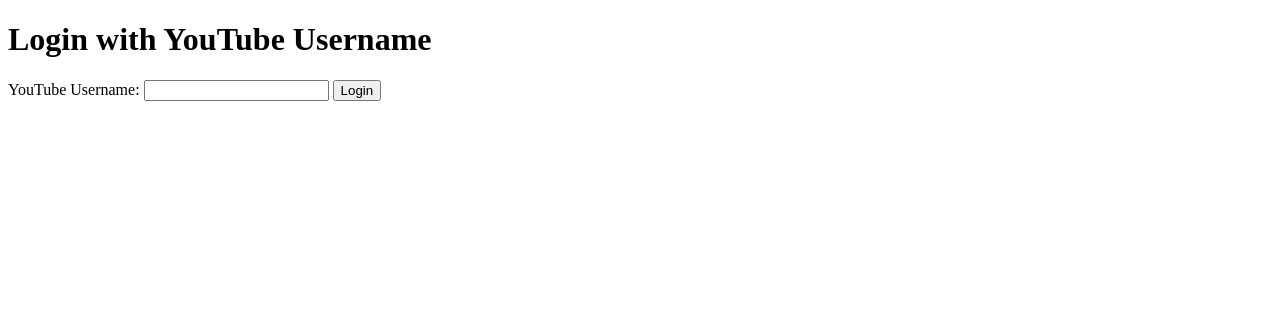
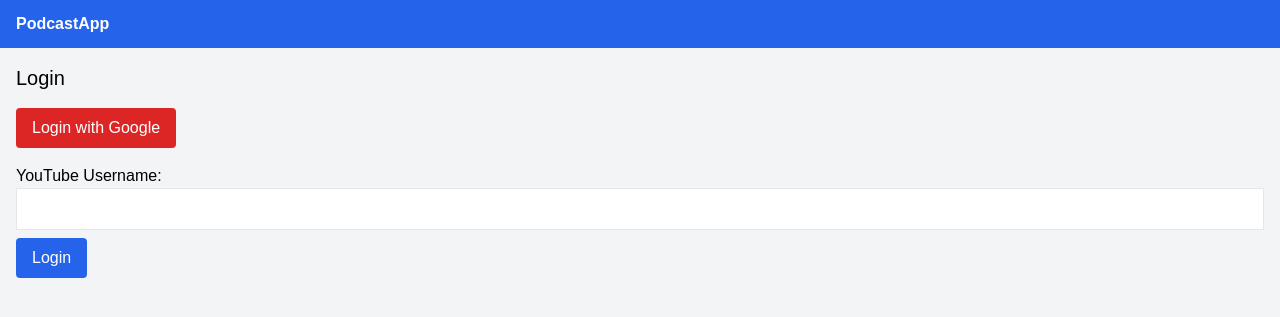
Before and after one commit to Fergulati/podcast-giveaway-app, a Flask app: page /login in a window 1280 px wide. Shown: the top 317 px of the page. Run offline with Flask 3, Linux system fonts and the light colour scheme; some libraries are stand-ins or nearby versions.

Commit message:
Integrate Google OAuth login

```diff
--- a/app/routes.py
+++ b/app/routes.py
@@ -9,9 +9,14 @@
 )
 from types import SimpleNamespace
 
-from .models import User, get_total_points
+from .models import User, OAuth, get_total_points
 import os
 import requests
+import json
+try:
+    from flask_dance.contrib.google import google
+except Exception:
+    google = None  # type: ignore
 
 bp = Blueprint('main', __name__)
 
@@ -20,8 +25,9 @@
 API_KEY = os.environ.get('YOUTUBE_API_KEY')
 
 CHANNEL_IDS = [
-    # Example channel IDs can be added here
-    'UC_x5XG1OV2P6uZZ5FSM9Ttw',  # Google Developers
+    'UCZY97wqlKHsx2qFibsMLLtg',
+    'UCAI6Gk0R_1aGa76ShKFA78Q',
+    'UCJfeceoPn3MSpdNM3n-DIWg',
 ]
 
 
@@ -38,6 +44,18 @@
     return render_template('channels.html', username=username, channels=channels)
 
 
+@bp.route('/channel/<cid>')
+def watch_channel(cid):
+    username = session.get('username')
+    if not username:
+        return redirect(url_for('main.login'))
+    channels = get_channel_data()
+    channel = next((c for c in channels if c['id'] == cid), None)
+    if channel is None:
+        return redirect(url_for('main.index'))
+    return render_template('watch.html', username=username, channel=channel)
+
+
 @bp.route('/login', methods=['GET', 'POST'])
 def login():
     if request.method == 'POST':
@@ -45,7 +63,47 @@
         session['username'] = username
         session['role'] = 'ROLE_ADMIN' if username == 'admin' else 'ROLE_USER'
         return redirect(url_for('main.index'))
-    return render_template('login.html')
+    return render_template('login.html', username=None)
+
+
+@bp.route('/oauth-login')
+def oauth_login():
+    if google is None:
+        return redirect(url_for('main.login'))
+    if not google.authorized:
+        return redirect(url_for('google.login'))
+    resp = google.get('/oauth2/v2/userinfo')
+    if not resp or not resp.ok:
+        return redirect(url_for('main.login'))
+    info = resp.json()
+    username = info.get('name') or info.get('email')
+    session['username'] = username
+    session['role'] = 'ROLE_ADMIN' if username == 'admin' else 'ROLE_USER'
+    token_data = google.token
+    session_factory = getattr(current_app, 'session_factory', None)
+    if session_factory is not None:
+        db_session = session_factory()
+        try:
+            user = db_session.query(User).filter_by(username=username).first()
+            if user is None:
+                user = User(username=username)
+                db_session.add(user)
+                db_session.commit()
+            oauth = (
+                db_session.query(OAuth)
+                .filter_by(provider='youtube', user_id=user.id)
+                .first()
+            )
+            token_str = json.dumps(token_data)
+            if oauth is None:
+                oauth = OAuth(provider='youtube', token=token_str, user_id=user.id)
+                db_session.add(oauth)
+            else:
+                oauth.token = token_str
+            db_session.commit()
+        finally:
+            db_session.close()
+    return redirect(url_for('main.index'))
 
 
 @bp.route('/logout')
@@ -77,7 +135,7 @@
             db_session.close()
 
     current_user = SimpleNamespace(id=user_id, username=username, points_total=points_total)
-    return render_template('dashboard.html', current_user=current_user)
+    return render_template('dashboard.html', current_user=current_user, username=username)
 
 
 def get_channel_data():
--- a/static/style.css
+++ b/static/style.css
@@ -1 +1,11 @@
-body { font-family: Arial, sans-serif; margin: 2em; }
+body {
+    font-family: Arial, sans-serif;
+    margin: 0;
+    background: #f9fafb;
+}
+
+.container {
+    max-width: 960px;
+    margin: 0 auto;
+    padding: 1rem;
+}
--- /dev/null
+++ b/templates/base.html
@@ -0,0 +1,27 @@
+<!doctype html>
+<html>
+<head>
+    <meta charset="utf-8">
+    <title>{% block title %}Podcast App{% endblock %}</title>
+    <link rel="stylesheet" href="{{ url_for('static', filename='style.css') }}">
+    <script src="https://cdn.tailwindcss.com"></script>
+</head>
+<body class="bg-gray-100">
+    <nav class="bg-blue-600 text-white">
+        <div class="container flex justify-between items-center py-3">
+            <a href="{{ url_for('main.index') }}" class="font-bold">PodcastApp</a>
+            {% if username %}
+            <div>
+                <span class="mr-2">Welcome {{ username }}</span>
+                <a href="{{ url_for('main.dashboard') }}" class="underline mr-4">Dashboard</a>
+                <a href="{{ url_for('main.logout') }}" class="underline">Logout</a>
+            </div>
+            {% endif %}
+        </div>
+    </nav>
+    <main class="container py-4">
+        {% block content %}{% endblock %}
+    </main>
+    {% block scripts %}{% endblock %}
+</body>
+</html>
--- a/templates/login.html
+++ b/templates/login.html
@@ -1,8 +1,13 @@
-<!doctype html>
-<title>Login</title>
-<h1>Login with YouTube Username</h1>
-<form method="post">
-    <label for="username">YouTube Username:</label>
-    <input type="text" id="username" name="username" required>
-    <button type="submit">Login</button>
+{% extends "base.html" %}
+{% block title %}Login{% endblock %}
+{% block content %}
+<h1 class="text-xl mb-4">Login</h1>
+<a href="{{ url_for('google.login') }}" class="px-4 py-2 bg-red-600 text-white rounded mb-4 inline-block">Login with Google</a>
+<form method="post" class="space-y-2">
+    <div>
+        <label for="username" class="block">YouTube Username:</label>
+        <input type="text" id="username" name="username" class="border p-2 w-full" required>
+    </div>
+    <button type="submit" class="px-4 py-2 bg-blue-600 text-white rounded">Login</button>
 </form>
+{% endblock %}
```
Also changed, not shown: app/__init__.py (+25 -0 lines), templates/channels.html (+15 -9 lines), templates/dashboard.html (+7 -10 lines), templates/watch.html (added, +11 -0 lines), README.md.
